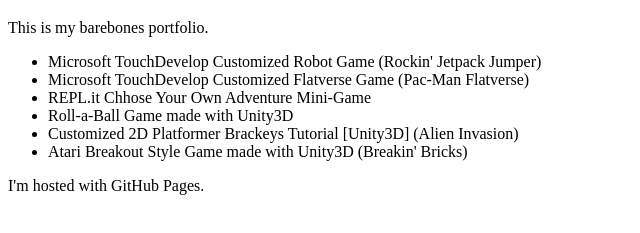
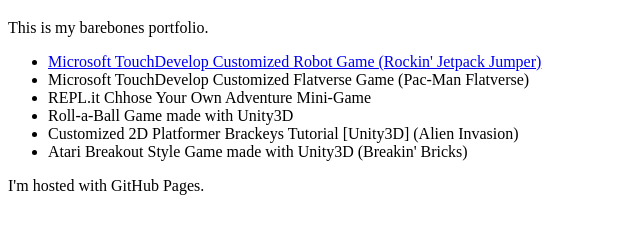
Before and after one commit to JosephtheImmortalNinja/JosephtheImmortalNinja.github.io, a plain HTML site: page index.html in a window 1280 px wide. Shown: the part 61-294 px from the top of the page, without its empty margins (0-640 px from the left). Drawn offline with Linux system fonts and the light colour scheme.

Commit message:
hyperlink test

```diff
--- a/index.html
+++ b/index.html
@@ -4,7 +4,7 @@
 <h1>Hello World</h1>
 <p>This is my barebones portfolio.</P>
 <ul>
-<li>Microsoft TouchDevelop Customized Robot Game (Rockin' Jetpack Jumper)</li>
+<li><a href="https://www.touchdevelop.com/lervao">Microsoft TouchDevelop Customized Robot Game (Rockin' Jetpack Jumper)</a></li>
 <li>Microsoft TouchDevelop Customized Flatverse Game (Pac-Man Flatverse)</li>
 <li>REPL.it Chhose Your Own Adventure Mini-Game</li>
 <li>Roll-a-Ball Game made with Unity3D</li>
```
